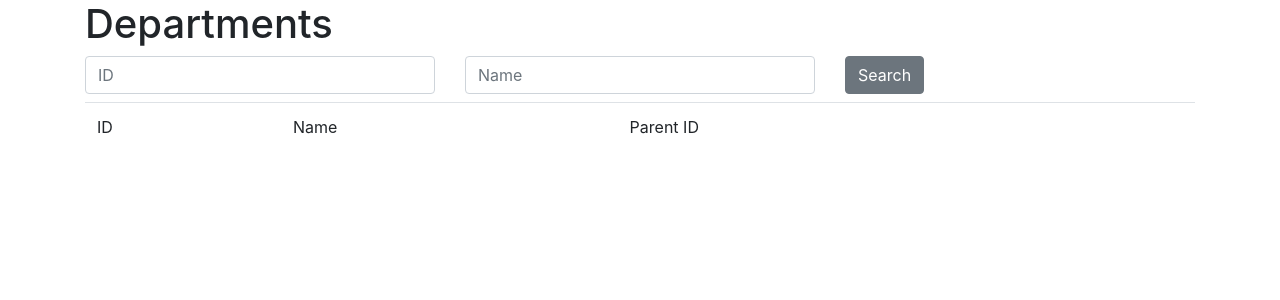
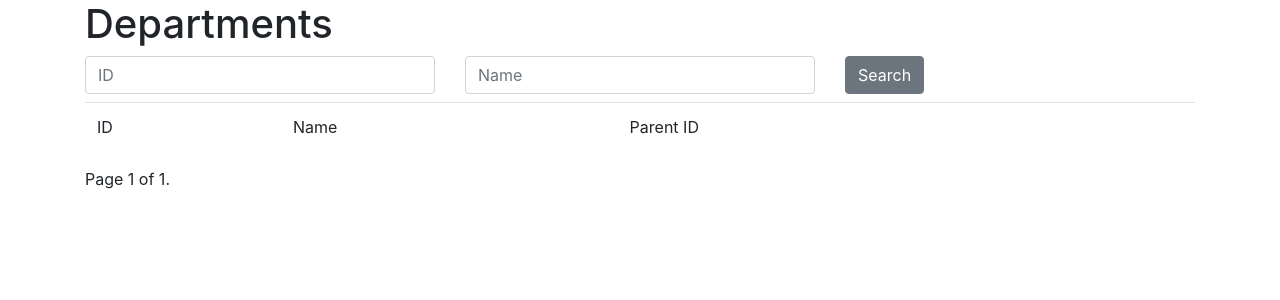
Before and after one commit to tada-site/tada_sales_forecast, a Django app: page /test/ in a window 1280 px wide. Shown: the part 56-356 px from the top of the page. Run offline with Django 5.2, Linux system fonts and the light colour scheme; data that the repository does not hold is empty; parts of the project's set-up code (start-up, migrations or seed data) failed here and were passed over; some libraries are stand-ins or nearby versions.

Commit message:
add pagination

```diff
--- a/app/api/templates/test.html
+++ b/app/api/templates/test.html
@@ -68,4 +68,22 @@
     </tbody>
 </table>
 
+<div class="pagination">
+    <span class="step-links">
+        {% if page_obj.has_previous %}
+            <a href="?page=1">&laquo; first</a>
+            <a href="?page={{ page_obj.previous_page_number }}">previous</a>
+        {% endif %}
+
+        <span class="current">
+            Page {{ page_obj.number }} of {{ page_obj.paginator.num_pages }}.
+        </span>
+
+        {% if page_obj.has_next %}
+            <a href="?page={{ page_obj.next_page_number }}">next</a>
+            <a href="?page={{ page_obj.paginator.num_pages }}">last &raquo;</a>
+        {% endif %}
+    </span>
+</div>
+
 {% endblock %}
--- a/app/api/views.py
+++ b/app/api/views.py
@@ -1,6 +1,9 @@
 from django.shortcuts import render
+from django.core.paginator import Paginator
 from django.db import connections
 from . import models
+
+items_per_page = 10
 
 # Create your views here.
 def test(request):
@@ -15,11 +18,22 @@ def test(request):
         else:
             departments = models.Departments.objects.filter(name__icontains=dep_name)
 
+        paginator = Paginator(departments, items_per_page)
+        page_number = request.get.get("page")
+        page_obj = paginator.get_page(page_number)
+        departments = page_obj.object_list
+
         return render (request, "test.html",
                        {"departments": departments, "dep_id": dep_id, "dep_name": dep_name})
     else:
         departments = models.Departments.objects.all()
-        return render (request, "test.html", {"departments": departments})
+
+        paginator = Paginator(departments, items_per_page)
+        page_number = request.GET.get("page")
+        page_obj = paginator.get_page(page_number)
+        departments = page_obj.object_list
+
+        return render (request, "test.html", {"departments": departments, "page_obj": page_obj})
 
 
 def testId(request, dep_id):
@@ -45,12 +59,23 @@ def goods(request):
         else:
             goods = models.Goods.objects.filter(title_ua__icontains=good_name)
 
+        paginator = Paginator(goods, items_per_page)
+        page_number = request.get.get("page")
+        page_obj = paginator.get_page(page_number)
+        goods = page_obj.object_list
+
         return render (request, "goods.html",
                        {"goods": goods, "good_code": good_code, "good_name":
-                        good_name})
+                        good_name, "page_obj": page_obj})
     else:
         goods = models.Goods.objects.all()
-        return render (request, "goods.html", {"goods": goods})
+
+        paginator = Paginator(goods, items_per_page)
+        page_number = request.get.get("page")
+        page_obj = paginator.get_page(page_number)
+        goods = page_obj.object_list
+
+        return render (request, "goods.html", {"goods": goods, "page_obj": page_obj})
 
 
 def good(request, uuid):
@@ -63,11 +88,22 @@ def categories(request):
         cat_name = request.POST['cat_name']
         categories = models.Categories.objects.filter(name_ua__icontains=cat_name)
 
+        paginator = Paginator(categories, items_per_page)
+        page_number = request.get.get("page")
+        page_obj = paginator.get_page(page_number)
+        categories = page_obj.object_list
+
         return render (request, "categories.html",
-                       {"categories": categories, "good_name": cat_name})
+                       {"categories": categories, "good_name": cat_name, "page_obj": page_obj})
     else:
         categories = models.Categories.objects.all()
-        return render (request, "categories.html", {"categories": categories})
+
+        paginator = Paginator(categories, items_per_page)
+        page_number = request.get.get("page")
+        page_obj = paginator.get_page(page_number)
+        categories = page_obj.object_list
+
+        return render (request, "categories.html", {"categories": categories, "page_obj": page_obj})
 
 
 def category(request, uuid):
```
Also changed, not shown: app/api/templates/categories.html (+20 -1 lines), app/api/templates/goods.html (+19 -1 lines).
